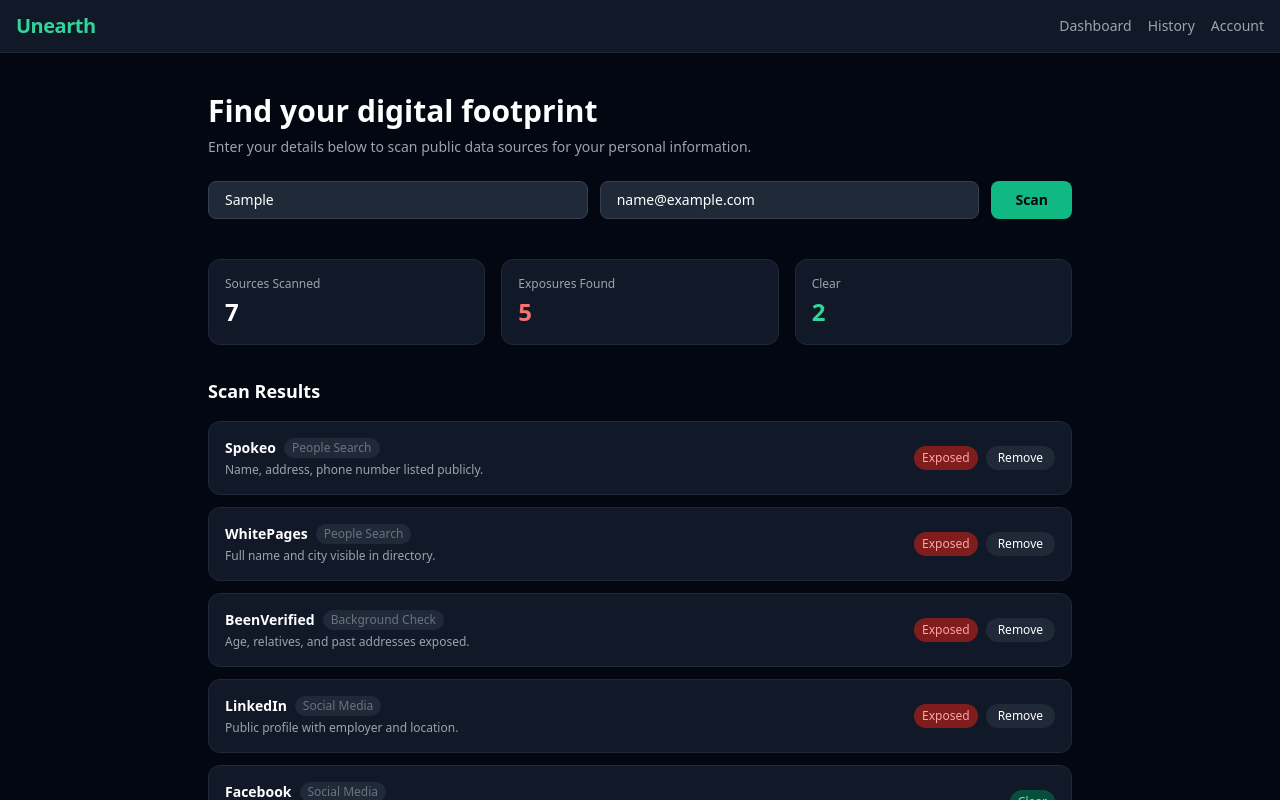
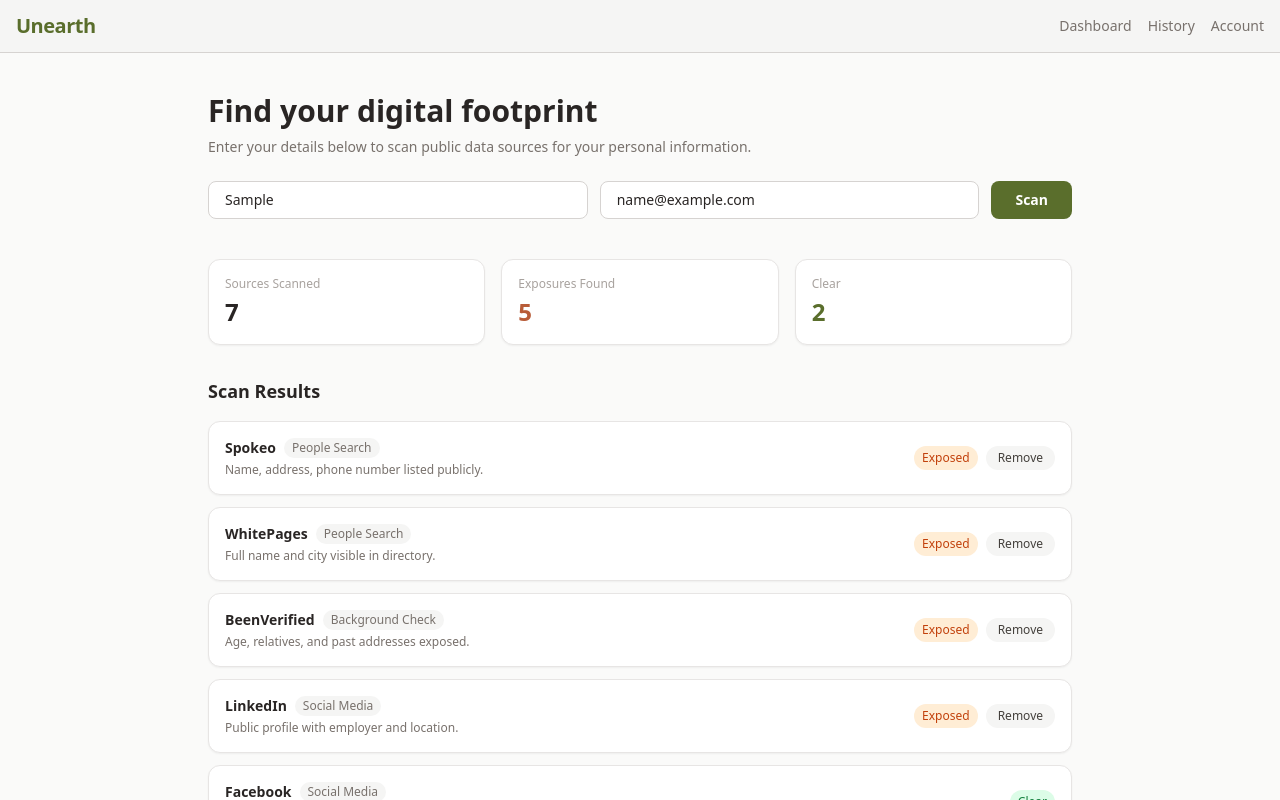
Before and after one commit to sonk1atwit/unearth, a React (Vite) app: page / in a window 1280 px wide. Both pictures are taken after typing "Sample", "name@example.com" into the empty fields and a click on the button "Scan". Shown: the top 800 px of the page. Built offline with nearby package versions, Linux system fonts and the light colour scheme.

Commit message:
Retheme site to light earthy tones
Co-Authored-By: Claude Sonnet 4.6 <noreply@anthropic.com>

```diff
--- a/src/App.jsx
+++ b/src/App.jsx
@@ -7,7 +7,7 @@ export default function App() {
   const [scanResults, setScanResults] = useState(null)
 
   return (
-    <div className="min-h-screen bg-gray-950 text-white">
+    <div className="min-h-screen bg-stone-50 text-stone-800">
       <Navbar />
       <main className="max-w-4xl mx-auto px-4 py-10">
         <ScanForm onResults={setScanResults} />
--- a/src/components/Dashboard.jsx
+++ b/src/components/Dashboard.jsx
@@ -6,11 +6,11 @@ export default function Dashboard({ results }) {
     <div>
       <div className="grid grid-cols-2 sm:grid-cols-3 gap-4 mb-8">
         <StatCard label="Sources Scanned" value={results.length} />
-        <StatCard label="Exposures Found" value={found.length} color="text-red-400" />
-        <StatCard label="Clear" value={notFound.length} color="text-emerald-400" />
+        <StatCard label="Exposures Found" value={found.length} color="text-terracotta" style={{color: '#b85c38'}} />
+        <StatCard label="Clear" value={notFound.length} style={{color: '#5a6e2c'}} />
       </div>
 
-      <h2 className="text-lg font-semibold mb-4">Scan Results</h2>
+      <h2 className="text-lg font-semibold mb-4 text-stone-800">Scan Results</h2>
       <div className="flex flex-col gap-3">
         {results.map(r => (
           <ResultCard key={r.source} result={r} />
@@ -20,11 +20,11 @@ export default function Dashboard({ results }) {
   )
 }
 
-function StatCard({ label, value, color = 'text-white' }) {
+function StatCard({ label, value, style }) {
   return (
-    <div className="bg-gray-900 border border-gray-800 rounded-xl p-4">
-      <p className="text-xs text-gray-400 mb-1">{label}</p>
-      <p className={`text-2xl font-bold ${color}`}>{value}</p>
+    <div className="bg-white border border-stone-200 rounded-xl p-4 shadow-sm">
+      <p className="text-xs text-stone-400 mb-1">{label}</p>
+      <p className="text-2xl font-bold text-stone-800" style={style}>{value}</p>
     </div>
   )
 }
@@ -32,20 +32,20 @@ function StatCard({ label, value, color = 'text-white' }) {
 function ResultCard({ result }) {
   const found = result.status === 'found'
   return (
-    <div className="bg-gray-900 border border-gray-800 rounded-xl p-4 flex flex-col sm:flex-row sm:items-center gap-3">
+    <div className="bg-white border border-stone-200 rounded-xl p-4 flex flex-col sm:flex-row sm:items-center gap-3 shadow-sm">
       <div className="flex-1">
         <div className="flex items-center gap-2 mb-1">
-          <span className="font-semibold text-sm">{result.source}</span>
-          <span className="text-xs text-gray-500 bg-gray-800 px-2 py-0.5 rounded-full">{result.type}</span>
+          <span className="font-semibold text-sm text-stone-800">{result.source}</span>
+          <span className="text-xs text-stone-500 bg-stone-100 px-2 py-0.5 rounded-full">{result.type}</span>
         </div>
-        <p className="text-xs text-gray-400">{result.detail}</p>
+        <p className="text-xs text-stone-500">{result.detail}</p>
       </div>
       <div className="flex items-center gap-2">
-        <span className={`text-xs font-medium px-2 py-1 rounded-full ${found ? 'bg-red-900 text-red-300' : 'bg-emerald-900 text-emerald-300'}`}>
+        <span className={`text-xs font-medium px-2 py-1 rounded-full ${found ? 'bg-orange-100 text-orange-700' : 'bg-green-100 text-green-700'}`}>
           {found ? 'Exposed' : 'Clear'}
         </span>
         {found && (
-          <button className="text-xs bg-gray-800 hover:bg-gray-700 text-white px-3 py-1 rounded-full transition-colors">
+          <button className="text-xs bg-stone-100 hover:bg-stone-200 text-stone-700 px-3 py-1 rounded-full transition-colors">
             Remove
           </button>
         )}
--- a/src/components/Navbar.jsx
+++ b/src/components/Navbar.jsx
@@ -1,11 +1,11 @@
 export default function Navbar() {
   return (
-    <nav className="bg-gray-900 border-b border-gray-800 px-4 py-3 flex items-center justify-between">
-      <span className="text-xl font-bold tracking-tight text-emerald-400">Unearth</span>
-      <div className="flex gap-4 text-sm text-gray-400">
-        <a href="#" className="hover:text-white transition-colors">Dashboard</a>
-        <a href="#" className="hover:text-white transition-colors">History</a>
-        <a href="#" className="hover:text-white transition-colors">Account</a>
+    <nav className="bg-stone-100 border-b border-stone-300 px-4 py-3 flex items-center justify-between">
+      <span className="text-xl font-bold tracking-tight text-olive-700" style={{color: '#5a6e2c'}}>Unearth</span>
+      <div className="flex gap-4 text-sm text-stone-500">
+        <a href="#" className="hover:text-stone-900 transition-colors">Dashboard</a>
+        <a href="#" className="hover:text-stone-900 transition-colors">History</a>
+        <a href="#" className="hover:text-stone-900 transition-colors">Account</a>
       </div>
     </nav>
   )
--- a/src/components/ScanForm.jsx
+++ b/src/components/ScanForm.jsx
@@ -27,8 +27,8 @@ export default function ScanForm({ onResults }) {
 
   return (
     <div className="mb-10">
-      <h1 className="text-3xl font-bold mb-2">Find your digital footprint</h1>
-      <p className="text-gray-400 mb-6 text-sm">
+      <h1 className="text-3xl font-bold mb-2 text-stone-800">Find your digital footprint</h1>
+      <p className="text-stone-500 mb-6 text-sm">
         Enter your details below to scan public data sources for your personal information.
       </p>
       <form onSubmit={handleScan} className="flex flex-col sm:flex-row gap-3">
@@ -37,19 +37,20 @@ export default function ScanForm({ onResults }) {
           placeholder="Full name"
           value={name}
           onChange={e => setName(e.target.value)}
-          className="flex-1 bg-gray-800 border border-gray-700 rounded-lg px-4 py-2 text-sm focus:outline-none focus:border-emerald-500"
+          className="flex-1 bg-white border border-stone-300 rounded-lg px-4 py-2 text-sm text-stone-800 placeholder-stone-400 focus:outline-none focus:border-stone-500"
         />
         <input
           type="email"
           placeholder="Email (optional)"
           value={email}
           onChange={e => setEmail(e.target.value)}
-          className="flex-1 bg-gray-800 border border-gray-700 rounded-lg px-4 py-2 text-sm focus:outline-none focus:border-emerald-500"
+          className="flex-1 bg-white border border-stone-300 rounded-lg px-4 py-2 text-sm text-stone-800 placeholder-stone-400 focus:outline-none focus:border-stone-500"
         />
         <button
           type="submit"
           disabled={loading}
-          className="bg-emerald-500 hover:bg-emerald-400 disabled:opacity-50 text-gray-950 font-semibold px-6 py-2 rounded-lg text-sm transition-colors"
+          className="disabled:opacity-50 text-white font-semibold px-6 py-2 rounded-lg text-sm transition-colors"
+          style={{backgroundColor: loading ? '#8a9a5b' : '#5a6e2c'}}
         >
           {loading ? 'Scanning...' : 'Scan'}
         </button>
```
